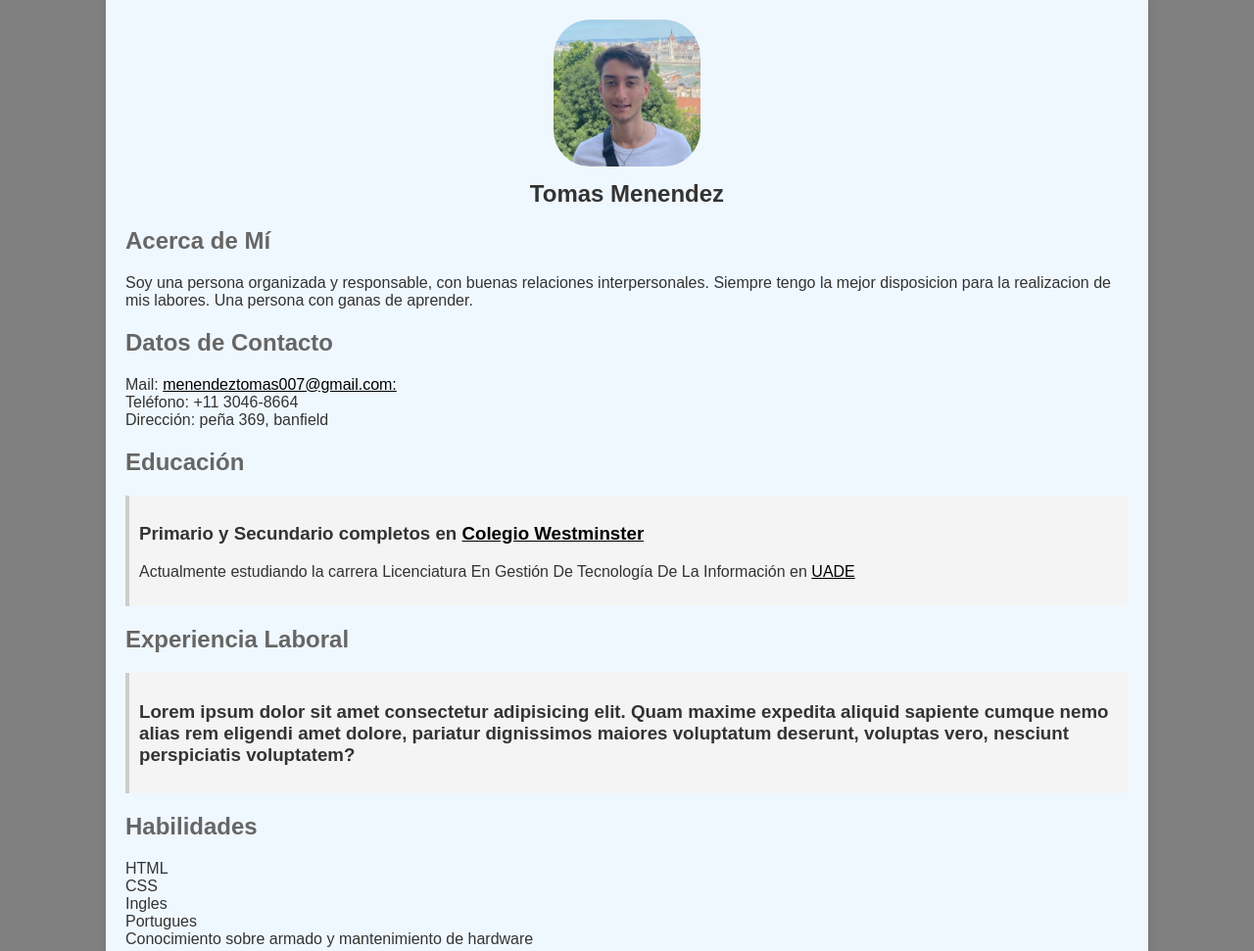
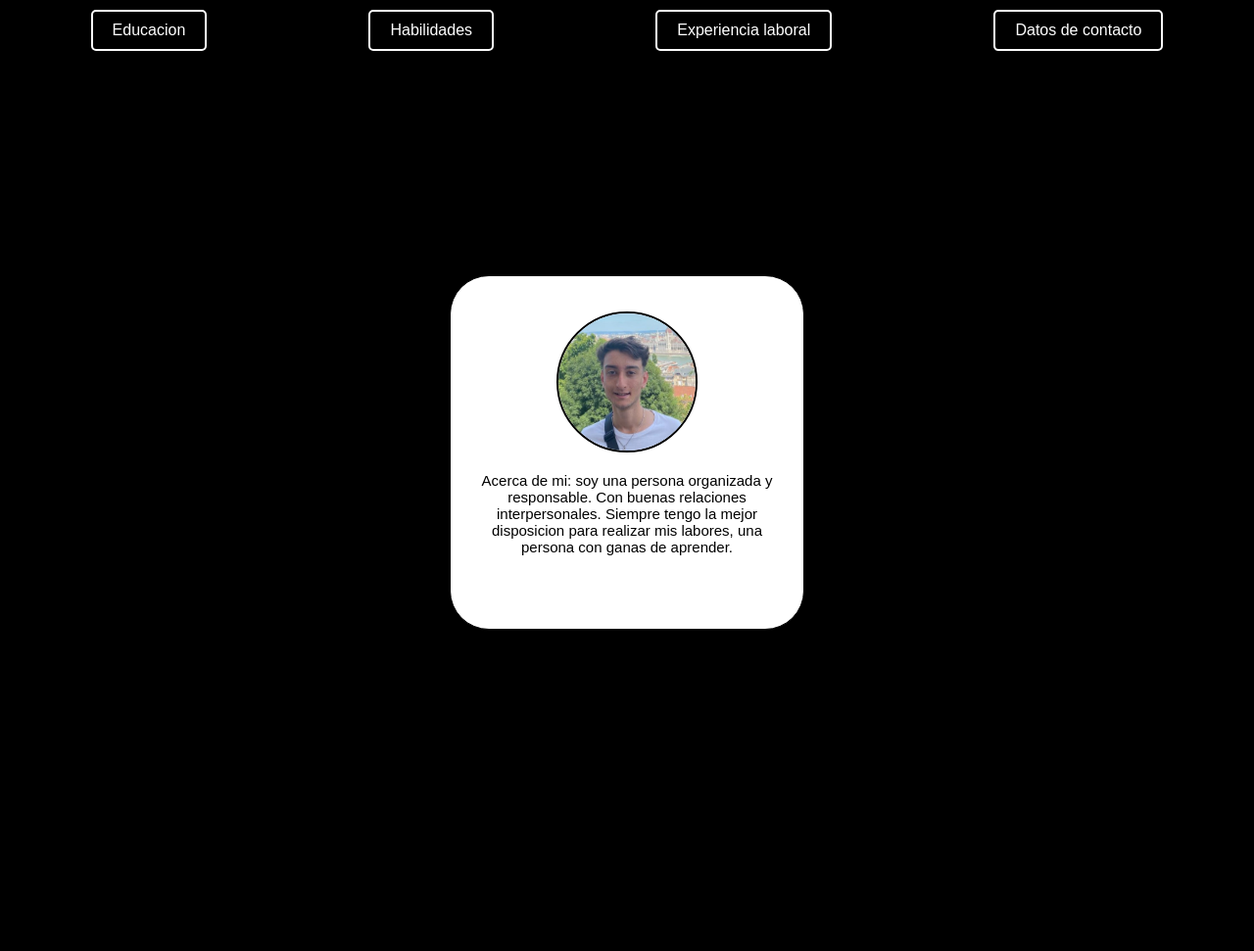
Before and after one commit to pelaqssqs/cv-Tomas-Menendez, a plain HTML site: page index.html in a window 1280 px wide. Shown: the top 971 px of the page at 98% size. After the commit the page ends 862 px from the top, so only its background shows below. Drawn offline with Linux system fonts and the light colour scheme.

Commit message:
fecha 8/9

```diff
--- a/estilos.css
+++ b/estilos.css
@@ -2,51 +2,61 @@ body {
     margin: 0;
     padding: 0;
     font-family: Arial, sans-serif;
-    color: #333;
-    background-color: #f5f5f5;
-}
-
-.cv {
-    width: 80%;
-    margin: 0 auto;
-    background-color: white;
-    padding: 20px;
-    box-shadow: 0px 0px 10px rgba(0, 0, 0, 0.1);
+    background-color: #000000;
 }
 
 header {
+    background-color: #000000;
+    padding: 10px;
+    display: flex;
+    justify-content: space-around;
+}
+
+.boton {
+    background-color: rgb(0, 0, 0);
+    color: rgb(255, 255, 255);
+    border: solid 2px #ffffff;
+    padding: 10px 20px;
+    border-radius: 5px;
+    cursor: pointer;
+    text-decoration: none;
+}
+
+.boton:hover{
+    box-shadow: rgb(99, 0, 0);
+}
+
+main {
+    display: flex;
+    justify-content: center;
+    align-items: center;
+    height: 100vh;
+}
+
+.cuadro {
+    background-color: rgb(255, 255, 255);
+    padding: 20px;
+    border: 1px solid #000000;
+    border-radius: 40px;
+    text-align: center;
+    height: 20rem;
+    width: 20rem;
+    text-decoration: none;
+}
+.img{
+    border-radius: 50%;
+    height: 140px;
+    width: 140px;
+    border: solid 2px black;
     text-align: center;
 }
-
-.profile-picture {
-    width: 150px;
-    height: 150px;
-    border-radius: 25%;
-    margin-bottom: 10px;
+#text_pagprin{
+    text-align: center;
+    font-size: 15px;
 }
-
-h1 {
-    margin: 0;
-    font-size: 24px;
-}
-
-h2 {
-    color: #666;
-}
-
-ul {
-    list-style-type: none;
-    padding: 0;
-}
-
-.section {
-    margin-bottom: 20px;
-}
-
-.entry {
-    background-color: #f4f4f4;
-    padding: 10px;
-    border-left: 4px solid #ccc;
+#text_contacto{
+    text-align: left;
+    font-size: 15px;
 }
 .href{
     color: black
--- a/index.html
+++ b/index.html
@@ -1,57 +1,24 @@
 <!DOCTYPE html>
 <html>
 <head>
-    <title>Mi Currículum</title>
+    <title>CV Tomas Menendez</title>
     <link rel="stylesheet" type="text/css" href="estilos.css">
+</head>
+<body>
+    <header>
+        <a class="boton" href="educacion.html">Educacion</a>
+        <a class="boton" href="habilidades.html">Habilidades</a>
+        <a class="boton" href="experiencia_laboral.html">Experiencia laboral</a>
+        <a href="datos_de_contacto.html" class="boton" >Datos de contacto</a>
+    </header>
 
-</head>
-<body style="background-color: grey;">
-    <div class="cv" style="background-color: aliceblue;">
-        <header>
-            <img src="foto.jpeg" alt="Foto Tomas" class="profile-picture">
-            <h1>Tomas Menendez</h1>
-        </header>
-
-        <section class="section">
-            <h2>Acerca de Mí</h2>
-            <p>Soy una persona organizada y responsable, con buenas relaciones interpersonales. Siempre tengo la mejor disposicion para la realizacion de mis labores. Una persona con ganas de aprender.</p>
-        </section>
-
-        <section class="section">
-            <h2>Datos de Contacto</h2>
-            <ul>
-                <li>Mail: <a href="mailto:menendeztomas007@gmail.com" class="href">menendeztomas007@gmail.com:</a></li>
-                <li>Teléfono: +11 3046-8664</li>
-                <li>Dirección: peña 369, banfield</li>
-            </ul>
-        </section>
-
-        <section class="section">
-            <h2>Educación</h2>
-            <div class="entry">
-                <h3>Primario y Secundario completos en <a href="https://www.colegiowestminster.com.ar/" class="href">Colegio Westminster</a></h3>
-                <p>Actualmente estudiando la carrera Licenciatura En Gestión De Tecnología De La Información en <a href="https://www.uade.edu.ar/" class="href">UADE</a> </p>
-            </div>
-        </section>
-
-        <section class="section">
-            <h2>Experiencia Laboral</h2>
-            <div class="entry">
-                <h3>Lorem ipsum dolor sit amet consectetur adipisicing elit. Quam maxime expedita aliquid sapiente cumque nemo alias rem eligendi amet dolore, pariatur dignissimos maiores voluptatum deserunt, voluptas vero, nesciunt perspiciatis voluptatem?</h3>
-            </div>
-        </section>
-
-        <section class="section">
-            <h2>Habilidades</h2>
-            <ul>
-                <li>HTML</li>
-                <li>CSS</li>
-                <li>Ingles</li>
-                <li>Portugues</li>
-                <li>Conocimiento sobre armado y mantenimiento de hardware</li>
-            </ul>
-        </section>
-    </div>
-
+    <main>
+        <div class="cuadro">
+            <p><img class="img" src="foto.jpeg" alt="Tomas Menendez"></p>
+            <p id="text_pagprin">
+                Acerca de mi: soy una persona organizada y responsable. Con buenas relaciones interpersonales. Siempre tengo la mejor disposicion para realizar mis labores, una persona con ganas de aprender.
+            </p>
+        </div>
+    </main>
 </body>
 </html>
```
Also changed, not shown: datos_de_contacto.html (added, +28 -0 lines), educacion.html (added, +27 -0 lines), experiencia_laboral.html (added, +29 -0 lines), habilidades.html (added, +31 -0 lines).
